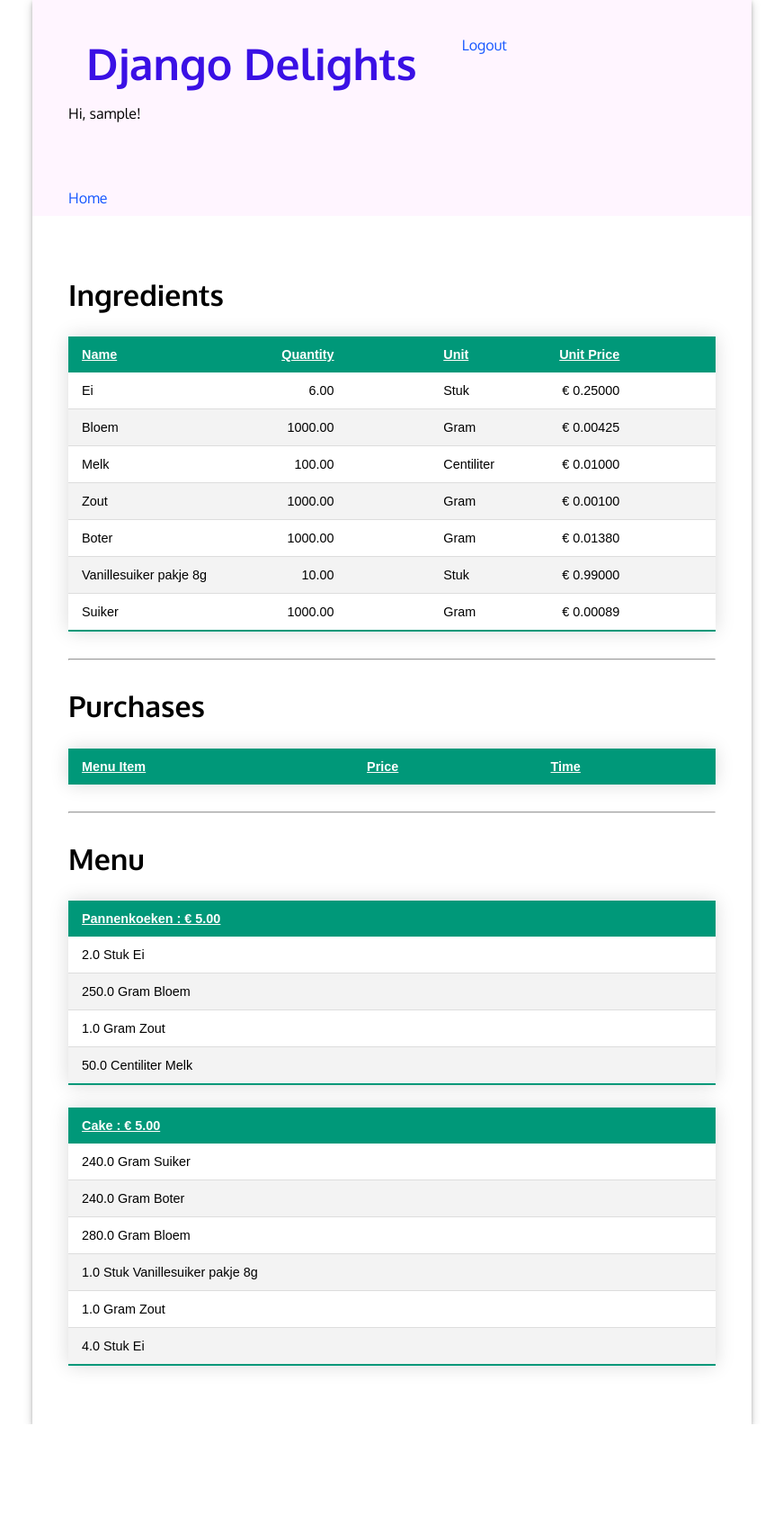
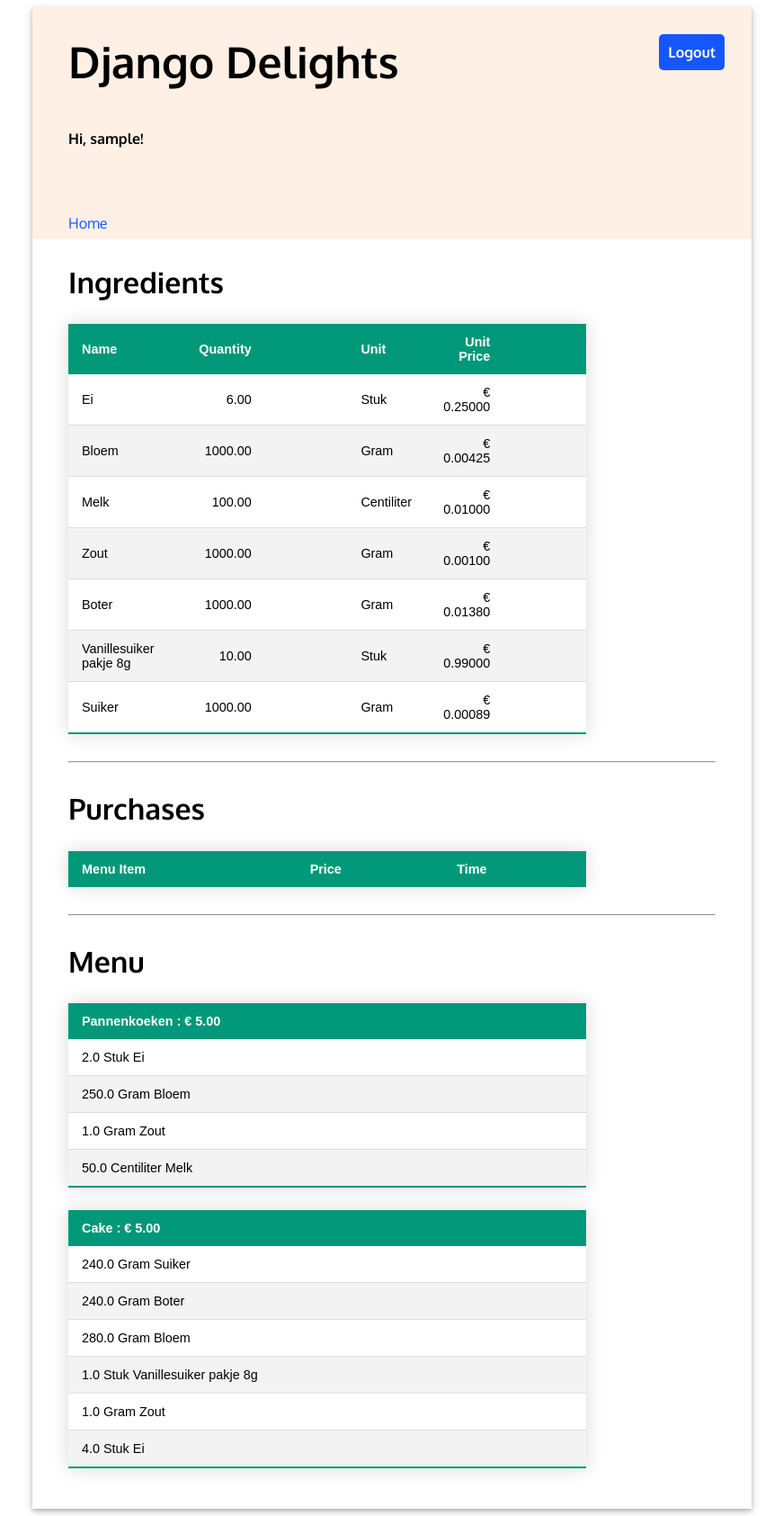
Before and after one commit to smedtr/delight, a Django app: template djangodelights/inventory/templates/inventory/home.html in a window 1280 px wide. Shown: the whole page at 90% size, without its empty margins (204-1075 px from the left). Before the commit the page ends 1583 px from the top, so only its background shows below. Run offline with Django 4.2, Linux system fonts and the light colour scheme; the template is opened without the code that fills it: values that come from a table or form of the project are taken from there, others are empty; the visitor is signed in with stand-in values (Sample User, id 1); data comes from the database, SQL or seed files in the repository.

Commit message:
Header css reviewed

```diff
--- a/djangodelights/inventory/static/inventory/style.css
+++ b/djangodelights/inventory/static/inventory/style.css
@@ -1,10 +1,8 @@
 body {
-    font-family: "Oxygen", sans-serif;
-    margin: 0;
+    font-family: 'Oxygen', sans-serif;
 }
 
-  input,
-  select {
+input, select {
     width: 100%;
     padding: 12px 20px;
     margin: 8px 0;
@@ -18,50 +16,20 @@ body {
 }
 
 header {
-    background-color: #fff5ff;
+    background-color: #FFF0E5;
     min-height: 200px;
     display: flex;
     align-items: center;
     flex-direction: column;
     align-items: flex-start;
     padding-left: 40px;
-    padding-top: 40px;
-  }
-
-  .header-first-row {
-    width: 100%;
-    display: flex;
-  }
-
-  .navbar {
-    margin-top: 50px;
-    display: flex;
-    width: 100%;
-  }
-
-  .navbar a {
-    text-decoration: none;
-    padding: 8px 0;
-    color: #1557ff;
-    margin-right: 15px;
-  }
-
-  .navbar a:hover,
-  .navbar .current-page {
-    border-bottom: solid 4px #1557ff;
-    border-spacing: 0 15px;
-    font-weight: bold;
-  }
-
-  .title {
-    font-size: 3em;
-    padding: 0px 50px 0 20px;
-    margin: auto 0;
-    color: #3a10e5;
 }
 
 main {
-    padding: 40px;
+    display: flex;
+    flex-direction: column;
+    padding: 0 40px 20px 40px;
+    justify-content: center;
 }
 
 main h2 {
@@ -75,97 +43,168 @@ body {
     box-shadow: 0 2px 4px 0 rgba(0, 0, 0, 0.2), 0 3px 10px 0 rgba(0, 0, 0, 0.19);
 }
 
-  main table {
-    text-align: left;
-    border-collapse: separate;
-    border-spacing: 0 15px;
-    width: 100%;
+
+.clear {
+    clear:both;
 }
 
-  main table th {
-    text-align: left;
-    border-collapse: separate;
-    border-spacing: 0 15px;
-    text-decoration: underline;
+.right {
+    float: right;
 }
 
-  ul {
-    list-style: none;
+.left {
+    float: left;
 }
 
-  .line-table li {
-    width: 2em;
-    height: 2em;
-    text-align: center;
-    line-height: 2em;
-    border-radius: 1em;
-    background: dodgerblue;
-    margin: 0 1em;
-    display: inline-block;
-    color: white;
-    position: relative;
+.title {
+    font-size: 3em;
+    padding: 30px 0;
+    margin: auto 0;
 }
 
-  .line-table li::before {
-    content: "";
-    position: absolute;
-    top: 0.9em;
-    left: -4em;
-    width: 4em;
-    height: 0.2em;
-    background: dodgerblue;
-    z-index: -1;
+.login-form {
+    align-self: center;
+    display: flex;
+    width: 50%;
+    flex-direction: column;
+    justify-content: start;
+    padding: 50px 0;
 }
 
-  li + div {
-    display: none;
-  }
-
-  li:hover {
-    background-color: lightblue;
-  }
-
-  li:hover + div {
-    display: inline-block;
-    background-color: white;
-    padding: 5px;
-    margin-left: 0px;
-    font-size: 0.8em;
-    color: dodgerblue;
-    border: 2px dashed lightblue;
-    border-radius: 5px;
-    font-weight: bold;
-  }
-
-  .line-table li:first-child::before {
-    display: none;
-  }
-
-  .line-table ul {
-    padding: 0;
-  }
-
-  main form input[type="submit"] {
-    width: max-content;
-  }
-
-  main form * {
+form * {
     display: block;
 }
 
-  main form label {
+form label {
     font-size: 1em;
     font-weight: bold;
     padding-top: 20px;
 }
 
+
+input[type=submit], button {
+    border: 0px;
+    width: 100%;
+    background-color: #1557FF;
+    border-radius: 5px;
+    color: white;
+    margin: 8px 0;
+    padding: 12px 20px;
+    font-size: 1em;
+    margin-top: 50px;
+}
+
+.login-form form .errorlist {
+    color: red;
+}
+
+header p {
+    font-weight: bold;
+}
+
+.navbar {
+    margin-top: 50px;
+    display: flex;
+    width: 100%;
+}
+
+.navbar a {
+    text-decoration: none;
+    padding: 8px 0;
+    color: #1557FF;
+    margin-right: 15px;
+}
+
+.navbar a:hover, .navbar .current-page {
+    border-bottom: solid 4px #1557FF;
+    border-spacing: 0 15px;
+    font-weight: bold;
+}
+
+main table {
+    text-align: left;
+    border-collapse: separate;
+    border-spacing: 0 15px;
+    width: 80%;
+}
+
+.header-first-row {
+    width: 100%;
+    display: flex;
+    justify-content: space-between;
+}
+
+.logout {
+    height: max-content;
+    text-align: center;
+    text-decoration: none;
+    border: 0px;
+    background-color: #1557FF;
+    border-radius: 5px;
+    color: white;
+    padding: 10px;
+    font-weight: bold;
+    margin: 30px;
+    font-size: 1em;
+}
+
+.menu-items {
+    display: flex;
+    flex-wrap: wrap;
+    padding: 0;
+    justify-content: space-between;
+}
+
+.menu-items * {
+    padding: 0;
+}
+
+.menu-items > li {
+    display: flex;
+    flex-direction: column;
+    padding: 20px;
+    border: 1px solid grey;
+    margin: 10px 0;
+    border-radius: 10px;
+    justify-content: left;
+    flex-basis: 45%;
+}
+
+.menu-items, .menu-items ul {
+    list-style-type: none;
+}
+
+.menu-item-header {
+    display: flex;
+    flex-direction: row;
+    justify-content: space-between;
+    font-size: 1.5em;
+}
+
+.menu-item-title {
+    font-weight: bold;
+}
+
+.menu-item-ingredients {
+    padding: 20px 0;
+}
+
+.menu-item-ingredients * {
+    padding: 5px 0;
+}
+
 a {
     text-decoration: none;
-    color: #1557ff;
+    color: #1557FF;
 }
 a:hover {
     font-weight: bold;
 }
+
+main form input[type=submit] {
+    width: max-content;
+}
+
 
 .inventory-table {
     border-collapse: collapse;
```
Lines whose indentation alone changed are shown as unchanged.
